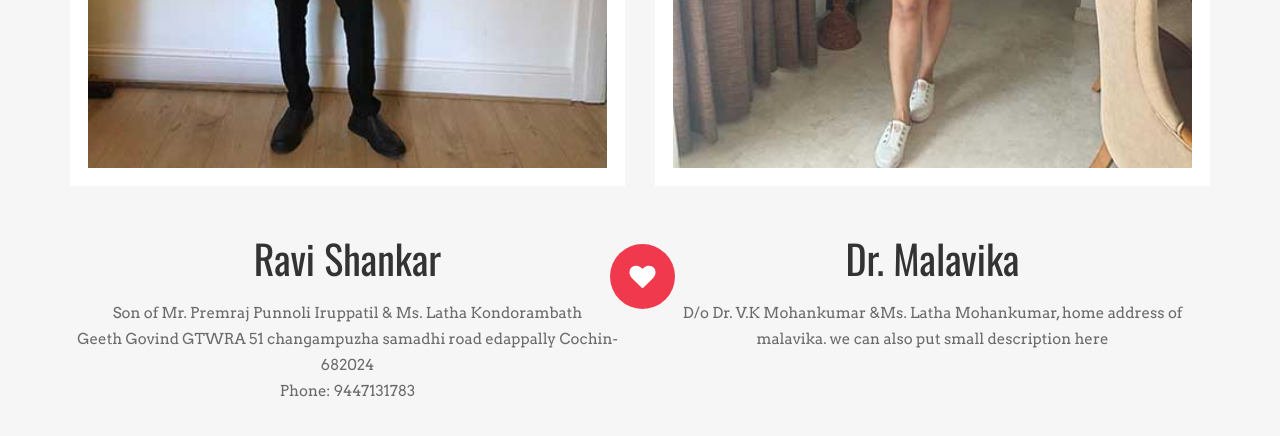
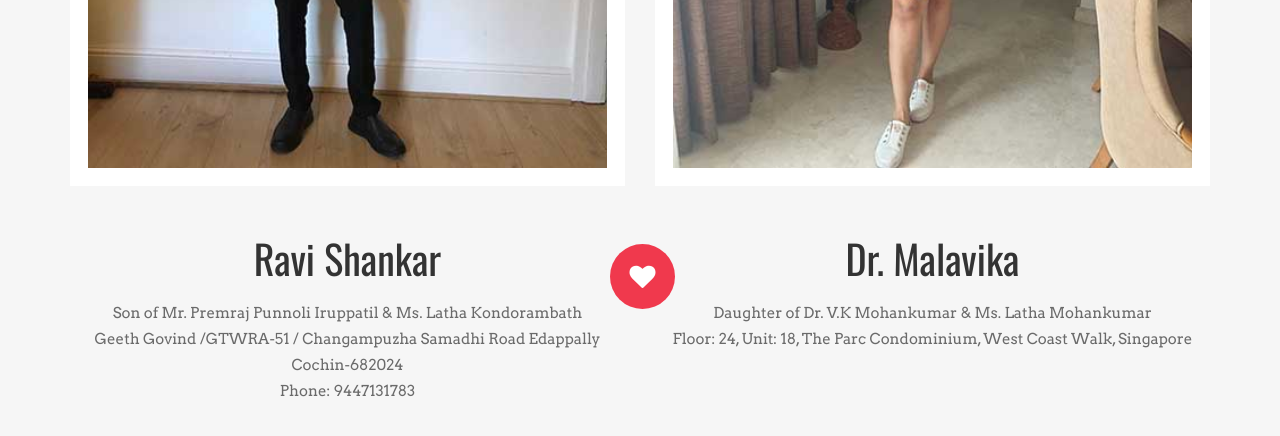
Before and after one commit to ajayudayasanu/ravi-weds-malavika, a plain HTML site: page index.html in a window 1280 px wide. Shown: the part 1454-1890 px from the top of the page. Drawn offline with nearby package versions, Linux system fonts and the light colour scheme; some packages are replaced by stand-ins of ours.

Commit message:
updated address

```diff
--- a/index.html
+++ b/index.html
@@ -313,9 +313,9 @@
               <p class="blurb animation fadeInLeft text-center">
                 Son of Mr. Premraj Punnoli Iruppatil & Ms. Latha Kondorambath
                 <br/>
-                Geeth Govind GTWRA 51 changampuzha samadhi road edappally Cochin-682024
+                Geeth Govind /GTWRA-51 / Changampuzha Samadhi Road Edappally Cochin-682024
                 <br />
-               <Phone: href="tel:9447131783">Phone: 9447131783</a>
+               <a href="tel:9447131783">Phone: 9447131783</a>
               </p>
             </div>
 
@@ -367,8 +367,10 @@
               </div>
 
               <p class="blurb animation fadeInRight text-center">
-				D/o Dr. V.K Mohankumar &Ms. Latha Mohankumar, home address of malavika.
-        we can also put small description here
+                Daughter of Dr. V.K Mohankumar & Ms. Latha Mohankumar
+                <br/>
+                Floor: 24, Unit: 18, The Parc Condominium, West Coast Walk, Singapore
+                <!-- <a href="tel:9447131783">Phone: 90121920 </a> -->
               </p>
             </div>
           </div>
```
